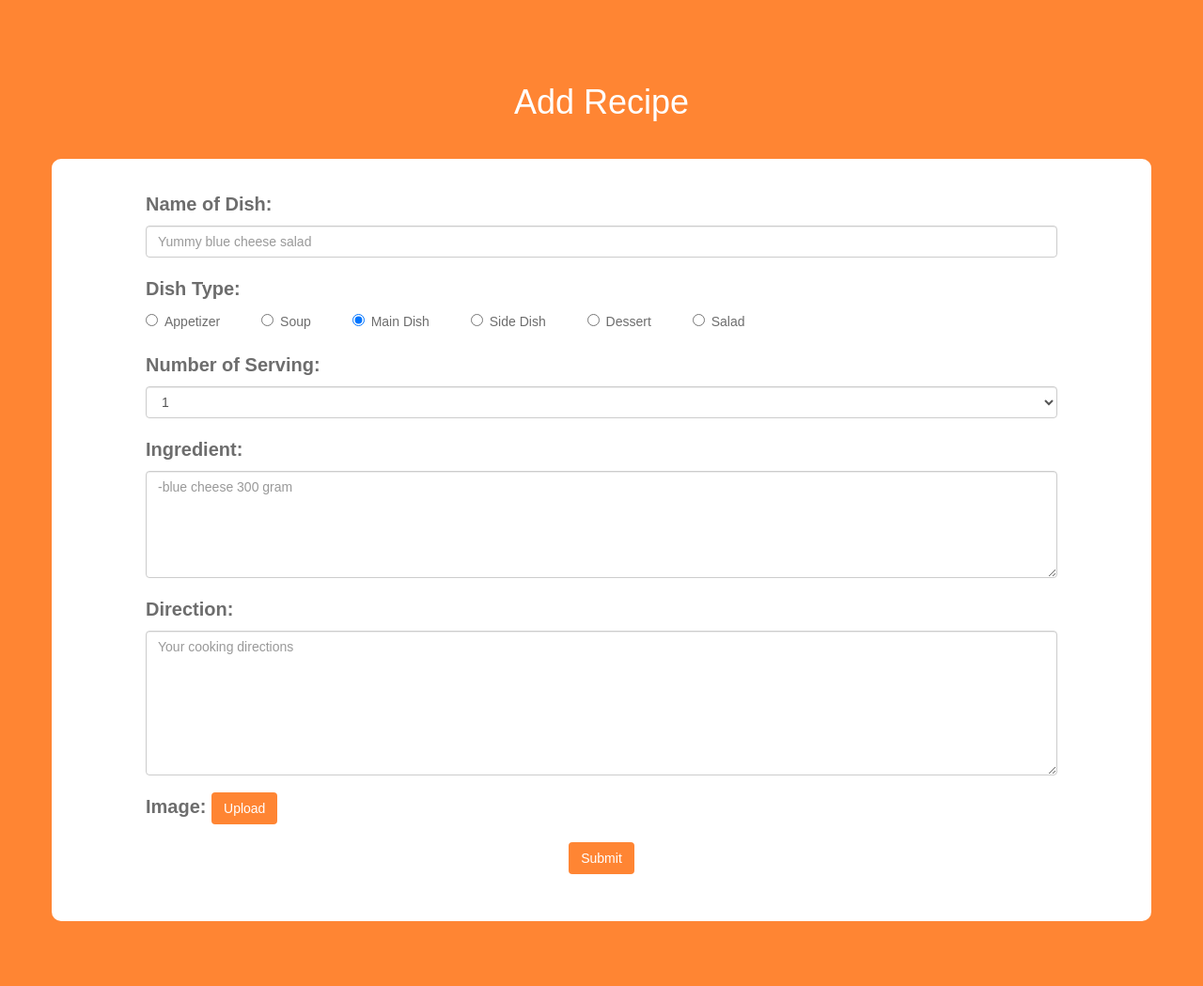
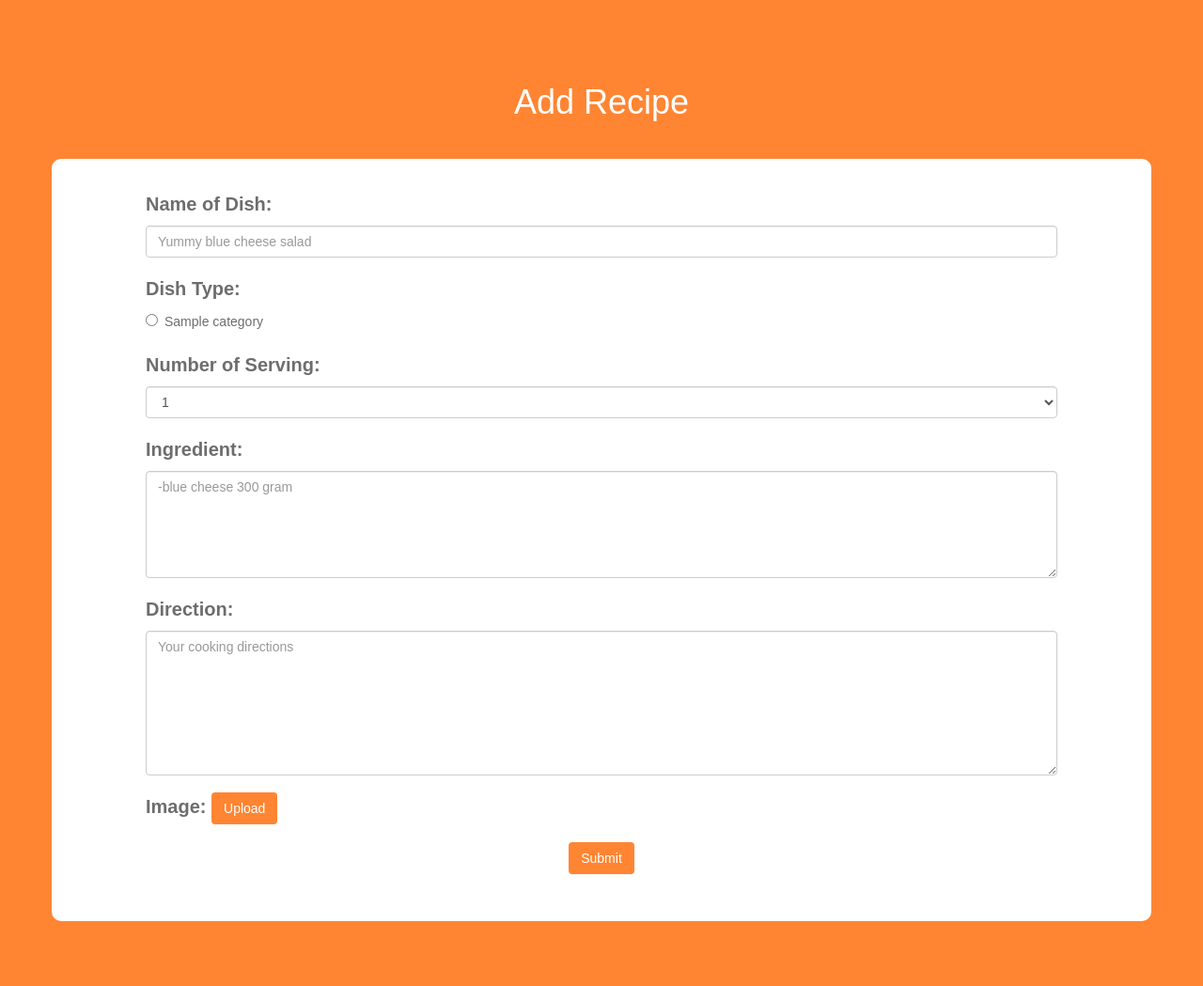
Before and after one commit to ReljaPaunovic/DishFinder, a Django app: page /finder/add_recipe/ in a window 1280 px wide. Shown: the part 81-1130 px from the top of the page at 94% size. Run offline with Django 3.2, Linux system fonts and the light colour scheme; tables that the repository leaves empty hold one stand-in row (values such as "Sample post"); style sheets or scripts are compiled from the project's sources; some libraries are stand-ins or nearby versions.

Commit message:
change hard-coded Category attributes in view

```diff
--- a/Website/finderApp/templates/finderApp/add_recipe.html
+++ b/Website/finderApp/templates/finderApp/add_recipe.html
@@ -16,10 +16,10 @@
         <p>
         {% for category in category_list %}
         <label class="radio-inline">
-        	{% if category.id == 2 %}
+        	{% if category.name == "Main Dish" %}
 	        	<input type="radio" name="category" checked="checked" value="{{ category.id }}">{{ category.name }}
         	{% else %}
-	        	<input type="radio" name="category" value="{{ category.name }}">{{ category.name }}
+	        	<input type="radio" name="category" value="{{ category.id }}">{{ category.name }}
         	{% endif %}
         </label>
         {% endfor %}
--- a/Website/finderApp/views.py
+++ b/Website/finderApp/views.py
@@ -11,6 +11,7 @@ from django.contrib import auth
 from django.core.paginator import Paginator, EmptyPage, PageNotAnInteger
 import json
 
+from .models import Category
 from .models import Ingredient
 from .models import Direction
 from .models import Recipe
@@ -95,15 +96,10 @@ def search_result(request):
 
 def recipe(request, recipe_id):
 	login_err = login_service(request)['err_msg']
-	category_list = [{"name":"Appetizer", "id":0},
-					 {"name":"Soup", "id":1},
-					 {"name":"Main Dish", "id":2},
-					 {"name":"Side Dish", "id":3},
-					 {"name":"Dessert", "id":4},
-					 {"name":"Salad", "id":5}]
+	current_recipe = get_object_or_404(Recipe, pk=recipe_id)
 
-	current_recipe = get_object_or_404(Recipe, pk=recipe_id)
 	# retrieve list of recipe id which goes well with current recipe
+	category_list = Category.objects.all()
 	recipe_in_meal_list = []
 	meal_set = Meal.objects.all().filter(suggestion__pk=recipe_id)
 	for meal in meal_set:
@@ -114,13 +110,13 @@ def recipe(request, recipe_id):
 	tmp_meal_suggestion = []
 	# initialize
 	for i in range(len(category_list)):
-		tmp_meal_suggestion.append({"cat_name":category_list[i]["name"],
-								"cat_html_id": category_list[i]["name"].replace(" ", ""),
+		tmp_meal_suggestion.append({"cat_name":category_list[i].name,
+								"cat_html_id": category_list[i].name.replace(" ", ""),
 								"recipes":[]})
 
 	for recipe in recipe_in_meal_list:
-		if recipe not in tmp_meal_suggestion[recipe.category]["recipes"]:
-			tmp_meal_suggestion[recipe.category]["recipes"].append(recipe)
+		if recipe not in tmp_meal_suggestion[recipe.category.pk]["recipes"]:
+			tmp_meal_suggestion[recipe.category.pk]["recipes"].append(recipe)
 
 	meal_suggestion = []
 	for i in range(len(tmp_meal_suggestion)):
@@ -136,16 +132,12 @@ def recipe(request, recipe_id):
 
 def add_recipe(request):
 	login_err = login_service(request)['err_msg']
-	category_list = [{"name":"Appetizer", "id":0},
-					 {"name":"Soup", "id":1},
-					 {"name":"Main Dish", "id":2},
-					 {"name":"Side Dish", "id":3},
-					 {"name":"Dessert", "id":4},
-					 {"name":"Salad", "id":5}]
+	category_list = Category.objects.all()
 
 	if request.method == 'POST':
 		recipe_name = request.POST['dish_name']
-		category = request.POST['category']
+		category_id = request.POST['category']
+		category = category_list[int(category_id) - 1]
 		serving_num = request.POST['serve_num']
 		image_url = ""
 		current_user = request.user
```
